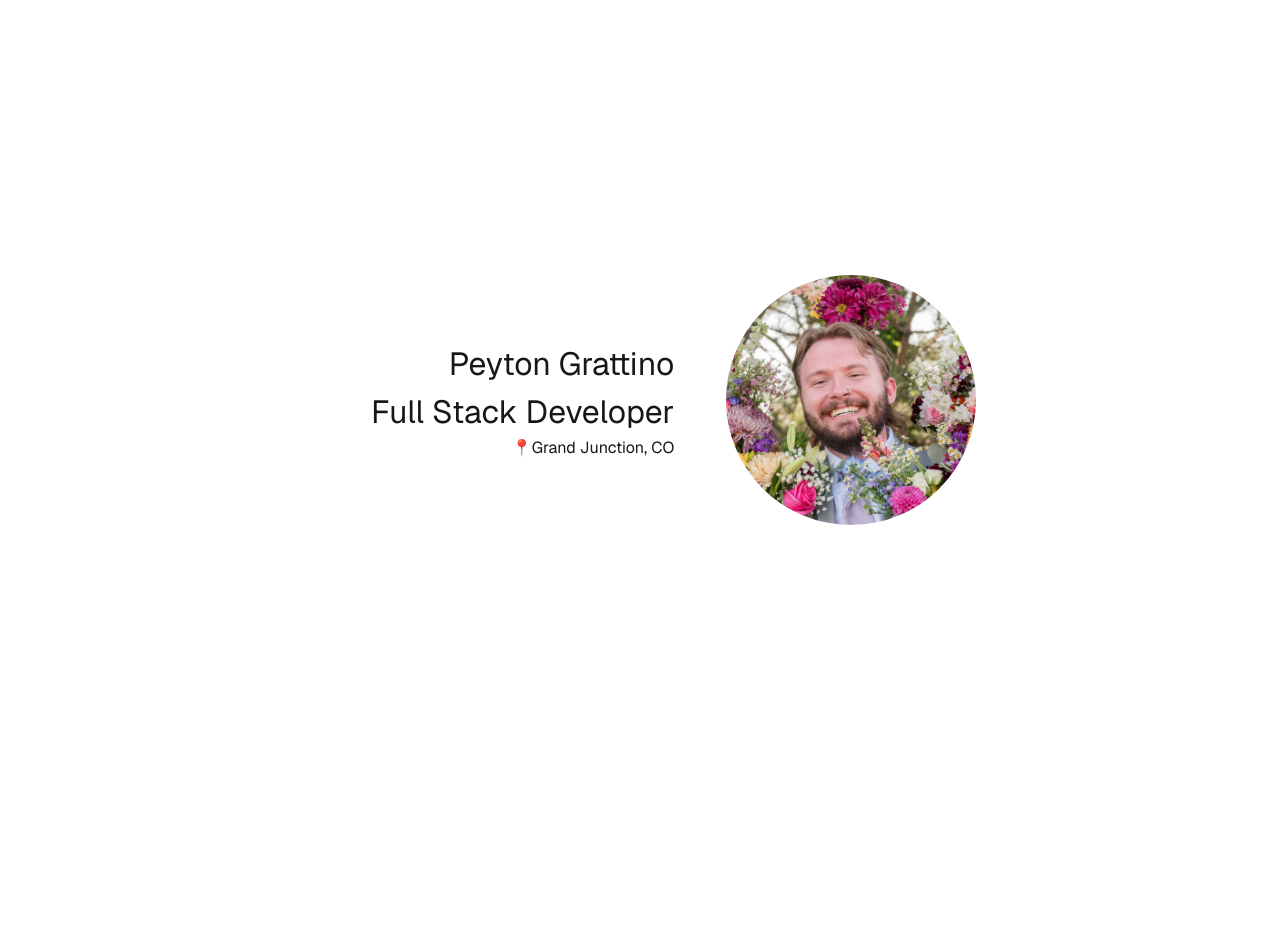
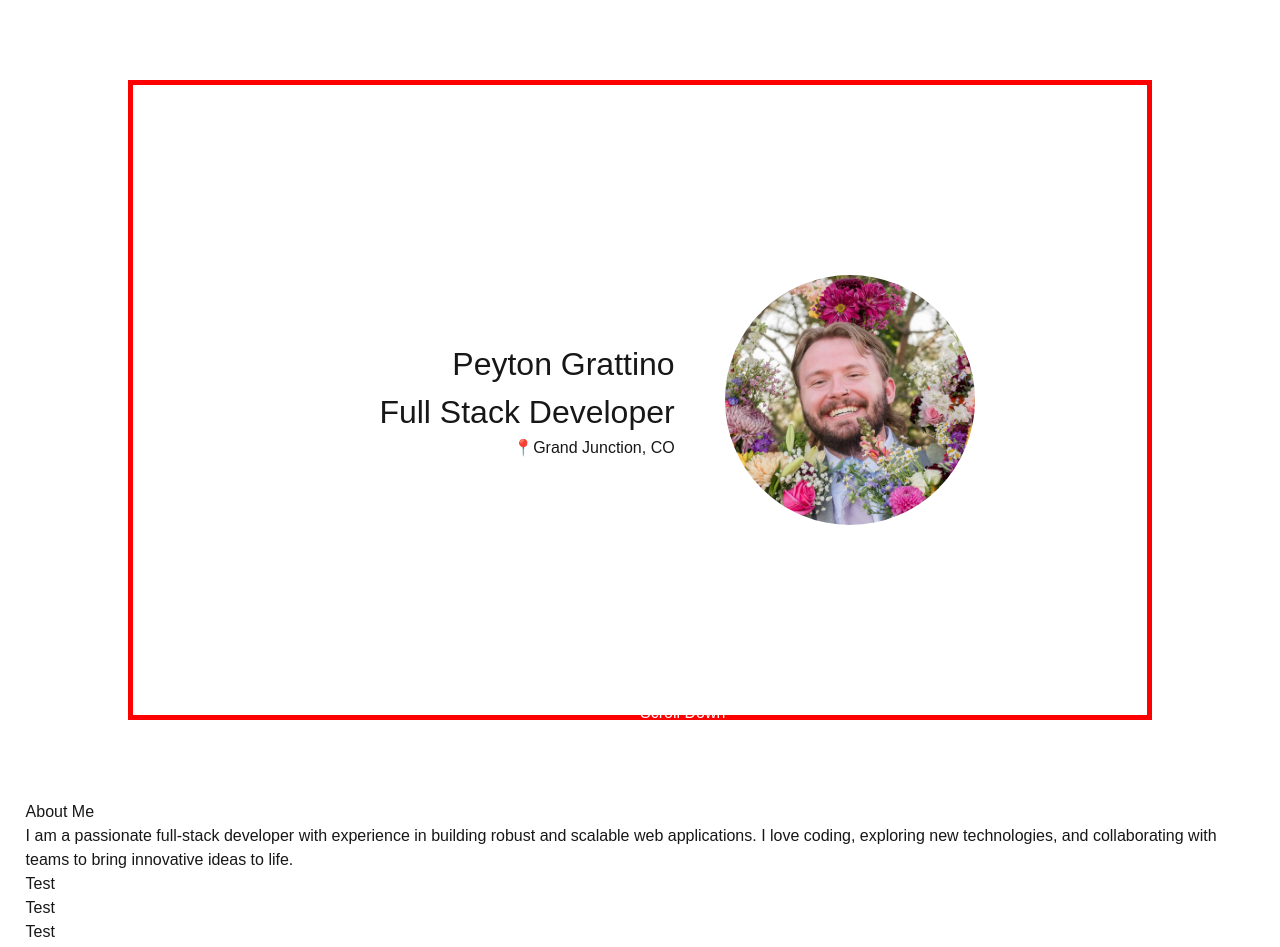
Before and after one commit to pgrattino/portfolio, a Next.js app: page / in a window 1280 px wide. Shown: the top 947 px of the page. Before the commit the page ends 800 px from the top, so only its background shows below. Built offline with nearby package versions, Linux system fonts and the light colour scheme.

Commit message:
add: new styles for the homepage

```diff
--- a/src/app/homepage.css
+++ b/src/app/homepage.css
@@ -1,3 +1,17 @@
+.homepage {
+    width: 96%;
+    align-self: center;
+}
+
+.top-content{
+    /*border: 5px solid blue;*/
+    width: 100%;
+    align-items: center;
+    justify-content: center;
+    height: 100vh;
+    display: flex;
+}
+
 .heading-text{
     justify-self: center;
     align-self: center;
@@ -11,6 +25,8 @@
 .headshot-img{
     border-radius: 50%;
     margin-left: 5%;
+    max-height: 250px;
+    align-self: center;
 }
 
 .header-container{
@@ -19,5 +35,37 @@
     justify-content: center;
     align-content: center;
     width: 80vw;
-    /*background-color: red;*/
+    height: 80vh;
+    border: 5px solid red;
 }
+
+.scroll-indicator {
+    position: fixed;
+    bottom: 20px; /* Adjust as needed */
+    left: 50%;
+    transform: translateX(-50%);
+    text-align: center;
+    animation: bounce 1.5s infinite;
+}
+
+.scroll-text {
+    font-size: 16px;
+    margin-bottom: 10px;
+    color: #fff; /* Adjust the text color */
+}
+
+.chevron {
+    font-size: 30px; /* Adjust the chevron size */
+    color: #fff;
+    display: inline-block;
+    animation: bounce 1.5s infinite;
+}
+
+@keyframes bounce {
+    0%, 100% {
+        transform: translateY(0);
+    }
+    50% {
+        transform: translateY(-10px);
+    }
+}
--- a/src/app/layout.tsx
+++ b/src/app/layout.tsx
@@ -2,6 +2,7 @@ import type { Metadata } from "next";
 import { Geist, Geist_Mono } from "next/font/google";
 import { Analytics } from "@vercel/analytics/react"
 import { SpeedInsights } from '@vercel/speed-insights/next';
+import ClickSpark from "@/components/ClickSpark";
 import "./globals.css";
 
 const geistSans = Geist({
@@ -29,10 +30,19 @@ export default function RootLayout({
       <body
         className={`${geistSans.variable} ${geistMono.variable} antialiased`}
       >
+      <ClickSpark
+          sparkColor='#fff'
+          sparkSize={10}
+          sparkRadius={15}
+          sparkCount={8}
+          duration={400}
+      >
         {children}
+    </ClickSpark>
         <Analytics />
         <SpeedInsights />
       </body>
+
     </html>
   );
 }
--- a/src/app/page.tsx
+++ b/src/app/page.tsx
@@ -1,14 +1,36 @@
 "use client"
 
+import {useEffect, useState} from "react";
 import DecryptedText from "@/components/DecryptedText";
 import Image from "next/image";
 import headshot from "@/assets/IMG_2262.jpg"
 import "./homepage.css"
 
 export default function Home() {
+    const [showScrollIndicator, setShowScrollIndicator] = useState(true);
+
+    // Effect hook to track the scroll position
+    useEffect(() => {
+        const handleScroll = () => {
+            // If the page is scrolled down more than 100px, hide the scroll indicator
+            if (window.scrollY > 100) {
+                setShowScrollIndicator(false);
+            } else {
+                setShowScrollIndicator(true);
+            }
+        };
+
+        window.addEventListener('scroll', handleScroll);
+
+        return () => {
+            window.removeEventListener('scroll', handleScroll);
+        };
+    }, []);
   return (
-    <div className="grid grid-rows-[20px_1fr_20px] items-center justify-items-center min-h-screen p-8 pb-20 gap-16 sm:p-20 font-[family-name:var(--font-geist-sans)]">
       <main className="flex flex-col gap-[32px] row-start-2 items-center sm:items-start">
+    <div className="homepage">
+
+          <div className="top-content">
           <div className="header-container">
             <div className="heading-text">
                 <DecryptedText
@@ -41,7 +63,30 @@ export default function Home() {
             </div>
             <Image src={headshot} alt={"headshot"} width="250" className="headshot-img"/>
           </div>
+          </div>
+          {showScrollIndicator && (
+              <div className="scroll-indicator">
+                  <p className="scroll-text">Scroll Down</p>
+                  <p className="chevron">&#x21E9;</p>
+              </div>
+          )}
+          <div className="additional-content">
+              <h2>About Me</h2>
+              <p>
+                  I am a passionate full-stack developer with experience in building robust and scalable web applications.
+                  I love coding, exploring new technologies, and collaborating with teams to bring innovative ideas to life.
+              </p>
+          </div>
+          <div><p>Test</p></div>
+          <div><p>Test</p></div>
+          <div><p>Test</p></div>
+          <div><p>Test</p></div>
+          <div><p>Test</p></div>
+          <div><p>Test</p></div>
+          <div><p>Test</p></div>
+          <div><p>Test</p></div>
+    </div>
       </main>
-    </div>
+
   );
 }
--- /dev/null
+++ b/src/components/ClickSpark.tsx
@@ -0,0 +1,182 @@
+"use client"
+import React, { useRef, useEffect, useCallback } from "react";
+
+interface ClickSparkProps {
+    sparkColor?: string;
+    sparkSize?: number;
+    sparkRadius?: number;
+    sparkCount?: number;
+    duration?: number;
+    easing?: "linear" | "ease-in" | "ease-out" | "ease-in-out";
+    extraScale?: number;
+    children?: React.ReactNode;
+}
+
+interface Spark {
+    x: number;
+    y: number;
+    angle: number;
+    startTime: number;
+}
+
+const ClickSpark: React.FC<ClickSparkProps> = ({
+                                                   sparkColor = "#fff",
+                                                   sparkSize = 10,
+                                                   sparkRadius = 15,
+                                                   sparkCount = 8,
+                                                   duration = 400,
+                                                   easing = "ease-out",
+                                                   extraScale = 1.0,
+                                                   children
+                                               }) => {
+    const canvasRef = useRef<HTMLCanvasElement>(null);
+    const sparksRef = useRef<Spark[]>([]); // Stores spark data
+    const startTimeRef = useRef<number | null>(null); // Tracks initial timestamp for animation
+
+    useEffect(() => {
+        const canvas = canvasRef.current;
+        if (!canvas) return;
+
+        const parent = canvas.parentElement;
+        if (!parent) return;
+
+        let resizeTimeout : NodeJS.Timeout;
+
+        const resizeCanvas = () => {
+            const { width, height } = parent.getBoundingClientRect();
+            if (canvas.width !== width || canvas.height !== height) {
+                canvas.width = width;
+                canvas.height = height;
+            }
+        };
+
+        const handleResize = () => {
+            clearTimeout(resizeTimeout);
+            resizeTimeout = setTimeout(resizeCanvas, 100); // Debounce by 100ms
+        };
+
+        // Observe size changes
+        const ro = new ResizeObserver(handleResize);
+        ro.observe(parent);
+
+        // Initial sizing
+        resizeCanvas();
+
+        // Cleanup
+        return () => {
+            ro.disconnect();
+            clearTimeout(resizeTimeout);
+        };
+    }, []);
+
+
+    const easeFunc = useCallback(
+        (t: number) => {
+            switch (easing) {
+                case "linear":
+                    return t;
+                case "ease-in":
+                    return t * t;
+                case "ease-in-out":
+                    return t < 0.5 ? 2 * t * t : -1 + (4 - 2 * t) * t;
+                default:
+                    return t * (2 - t);
+            }
+        },
+        [easing]
+    );
+
+    useEffect(() => {
+        const canvas = canvasRef.current;
+        if (!canvas) return;
+        const ctx = canvas.getContext("2d");
+        if (!ctx) return;
+
+        let animationId: number;
+
+        const draw = (timestamp: number) => {
+            if (!startTimeRef.current) {
+                startTimeRef.current = timestamp; // store initial time
+            }
+            ctx?.clearRect(0, 0, canvas.width, canvas.height);
+
+            sparksRef.current = sparksRef.current.filter((spark: Spark) => {
+                const elapsed = timestamp - spark.startTime;
+                if (elapsed >= duration) {
+                    // Spark finished its animation
+                    return false;
+                }
+
+                const progress = elapsed / duration;
+                const eased = easeFunc(progress);
+
+                const distance = eased * sparkRadius * extraScale;
+                const lineLength = sparkSize * (1 - eased);
+
+                // Points for the spark line
+                const x1 = spark.x + distance * Math.cos(spark.angle);
+                const y1 = spark.y + distance * Math.sin(spark.angle);
+                const x2 = spark.x + (distance + lineLength) * Math.cos(spark.angle);
+                const y2 = spark.y + (distance + lineLength) * Math.sin(spark.angle);
+
+                // Draw the spark line
+                ctx.strokeStyle = sparkColor;
+                ctx.lineWidth = 2;
+                ctx.beginPath();
+                ctx.moveTo(x1, y1);
+                ctx.lineTo(x2, y2);
+                ctx.stroke();
+
+                return true;
+            });
+
+            animationId = requestAnimationFrame(draw);
+        };
+
+        animationId = requestAnimationFrame(draw);
+
+        return () => {
+            cancelAnimationFrame(animationId);
+        };
+    }, [sparkColor, sparkSize, sparkRadius, sparkCount, duration, easeFunc, extraScale]);
+
+    const handleClick = (e: React.MouseEvent<HTMLDivElement>): void => {
+        const canvas = canvasRef.current;
+        if (!canvas) return;
+        const rect = canvas.getBoundingClientRect();
+        const x = e.clientX - rect.left;
+        const y = e.clientY - rect.top;
+
+        const now = performance.now();
+        const newSparks: Spark[] = Array.from({length: sparkCount}, (_, i) => ({
+            x,
+            y,
+            angle: (2 * Math.PI * i) / sparkCount,
+            startTime: now,
+        }));
+
+        sparksRef.current.push(...newSparks);
+    };
+
+    return (
+        <div style={{
+            width:"100%",
+            height:"100%",
+            position:"relative"
+        }}
+             onClick={handleClick}
+        >
+            <canvas
+                ref={canvasRef}
+                style={{
+                    position:"absolute",
+                    inset:0,
+                    pointerEvents:"none"
+                }}
+            />
+            {children}
+        </div>
+    );
+};
+
+export default ClickSpark;
```
